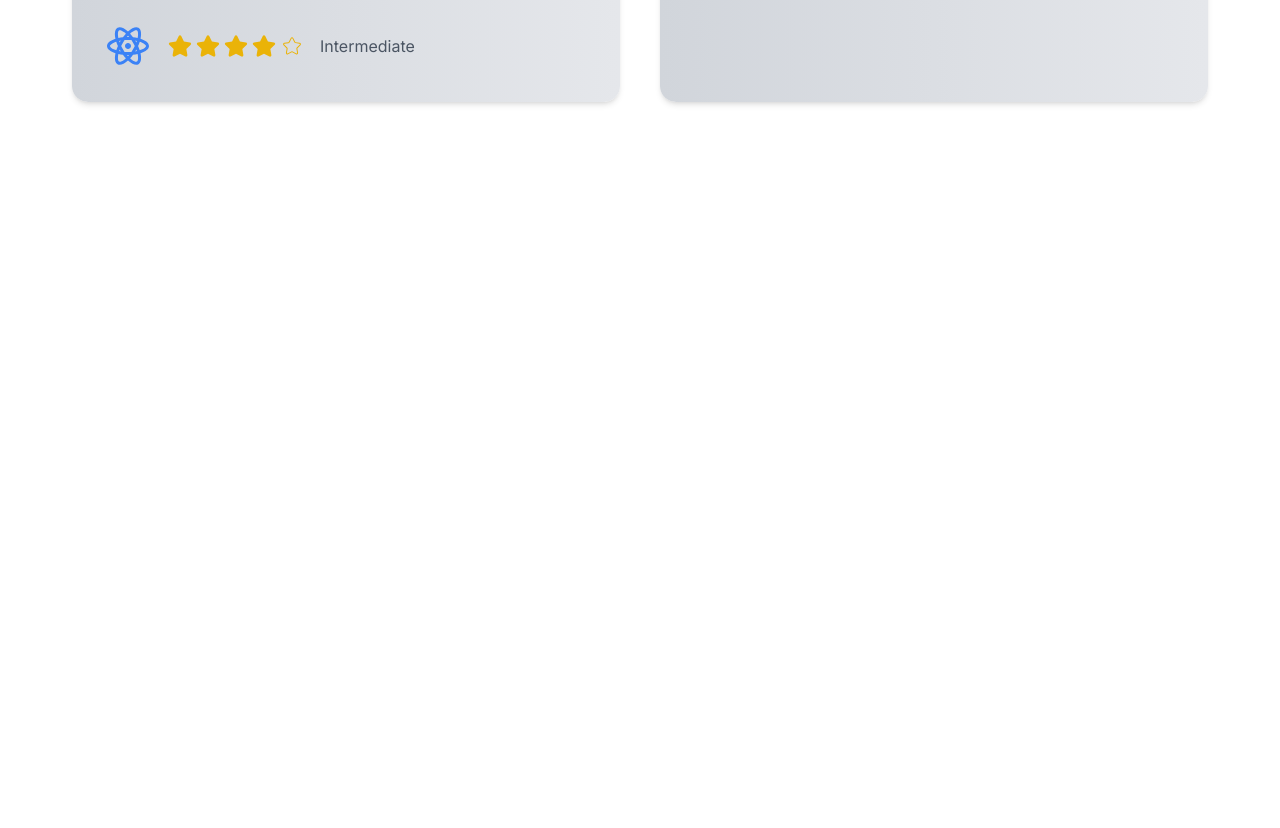
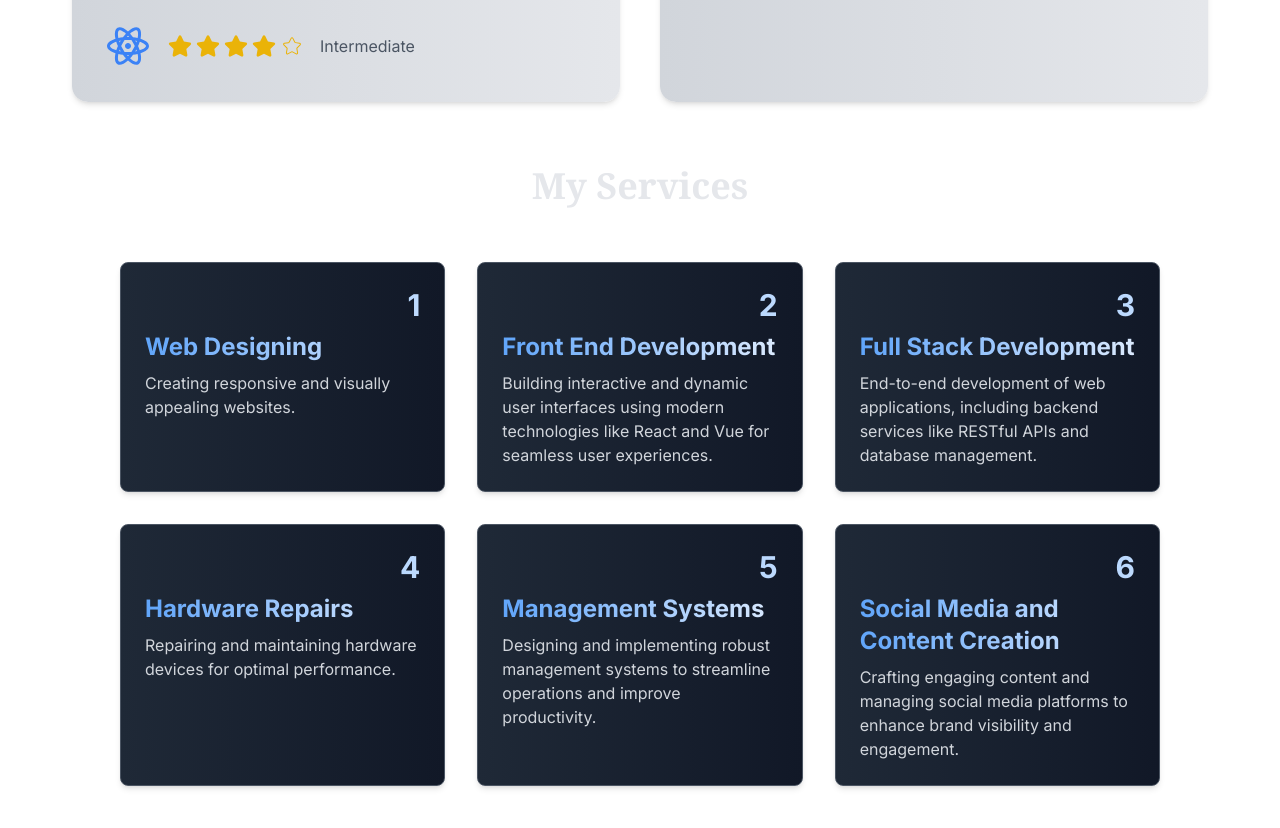
Before and after one commit to Oskwame/oskay, a Next.js app: page / in a window 1280 px wide. Shown: the part 1425-2253 px from the top of the page. Before the commit the page ends 1551 px from the top, so only its background shows below. Built offline with nearby package versions, Linux system fonts and the light colour scheme.

Commit message:
New  Update

```diff
--- a/app/page.tsx
+++ b/app/page.tsx
@@ -4,6 +4,7 @@ import Header from "@/components/header/Header";
 import Socials from "@/components/header/Socials";
 import About from "@/components/about/About";
 import Skills from "@/components/skills/Skills";
+import Services from "@/components/services/Services";
 
 export default function Home() {
   return (
@@ -13,6 +14,7 @@ export default function Home() {
    <Socials/>
    <About/>
    <Skills/>
+   <Services/>
    </>
   );
 }
--- /dev/null
+++ b/components/services/Services.tsx
@@ -0,0 +1,113 @@
+"use client";
+
+import React from "react";
+import { motion } from "framer-motion";
+
+const services = [
+  {
+    id: 1,
+    title: "Web Designing",
+    description:
+      "Creating responsive and visually appealing websites. We focus on aesthetics, user experience, and modern design principles.",
+  },
+  {
+    id: 2,
+    title: "Front End Development",
+    description:
+      "Building interactive and dynamic user interfaces using modern technologies like React and Vue for seamless user experiences. using modern frameworks like tailwind to provide comprehensive styles ",
+  },
+  {
+    id: 3,
+    title: "Full Stack Development",
+    description:
+      "End-to-end development of web applications, including backend services like RESTful APIs and database management. creating easy and seamless web applications with next.js",
+  },
+  {
+    id: 4,
+    title: "Hardware Repairs",
+    description:
+      "Repairing and maintaining hardware devices for optimal performance. We diagnose and resolve issues effectively.",
+  },
+  {
+    id: 5,
+    title: "Management Systems",
+    description:
+      "Designing and implementing robust management systems to streamline operations and improve productivity.",
+  },
+  {
+    id: 6,
+    title: "Social Media and Content Creation",
+    description:
+      "Crafting engaging content and managing social media platforms to enhance brand visibility and engagement.Get your business know on platforms like X and Instagram with a trend team",
+
+  },
+];
+
+const Service = () => {
+  return (
+    <section
+      id="service"
+      className="container mx-auto px-6 sm:px-10 md:px-16 lg:px-20 py-10"
+    >
+      {/* Section Title */}
+      <motion.div
+        initial={{ opacity: 0, y: 50 }}
+        whileInView={{ opacity: 1, y: 0 }}
+        transition={{ duration: 0.8, ease: "easeOut" }}
+        viewport={{ once: true }}
+        className="text-center text-3xl md:text-4xl font-bold mb-10 font-serif text-gray-200"
+      >
+        My Services
+      </motion.div>
+
+      {/* Service Cards */}
+      <motion.div
+        className="grid grid-cols-1 xs: md:grid-cols-2 lg:grid-cols-3 gap-8 py-4"
+        initial="hidden"
+        whileInView="visible"
+        viewport={{ once: true }}
+        variants={{
+          hidden: { opacity: 0, scale: 0.9 },
+          visible: { opacity: 1, scale: 1 },
+        }}
+        transition={{ staggerChildren: 0.2, duration: 0.5 }}
+      >
+        {services.map((service) => (
+          <motion.div
+            key={service.id}
+            className="group relative w-full p-6 rounded-lg bg-gradient-to-r from-gray-800 to-gray-900 border border-gray-600 shadow-md hover:shadow-2xl transform transition-all duration-300 hover:scale-105"
+            variants={{
+              hidden: { opacity: 0, y: 30 },
+              visible: { opacity: 1, y: 0 },
+            }}
+          >
+            {/* ID */}
+            <div className="text-right font-bold text-3xl text-transparent bg-clip-text bg-gradient-to-r from-blue-400 to-blue-200">
+              {service.id}
+            </div>
+
+            {/* Title */}
+            <h3 className="mt-2 font-bold text-2xl text-transparent bg-clip-text bg-gradient-to-r from-blue-400 to-blue-100">
+              {service.title}
+            </h3>
+
+            {/* Short Description */}
+            <p className="mt-2 text-gray-300">
+              {service.description.split(".")[0]}.
+            </p>
+
+            {/* Hover Overlay */}
+            <div className="absolute inset-0 p-6 rounded-lg bg-gray-900 bg-opacity-90 opacity-0 group-hover:opacity-100 transition-opacity duration-300 flex items-center justify-center">
+              <p className="text-gray-100 text-center text-sm md:text-base">
+                {service.description}
+              </p>
+              <br/>
+            </div>
+          </motion.div>
+        ))}
+      </motion.div>
+    </section>
+  );
+};
+
+export default Service;
```
